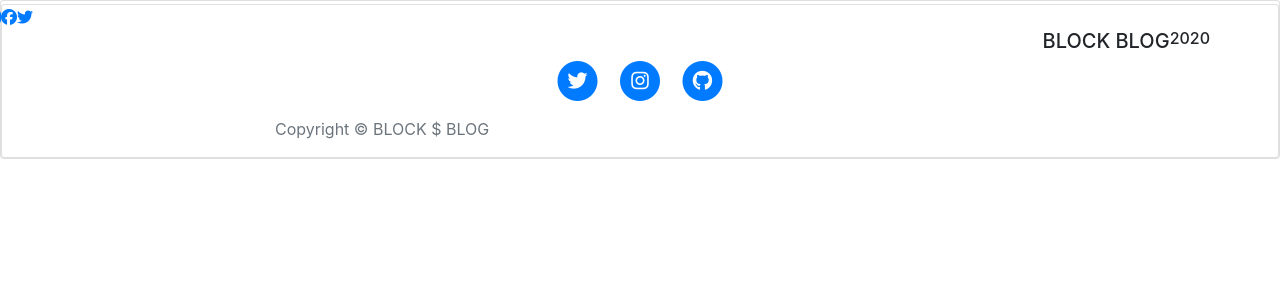
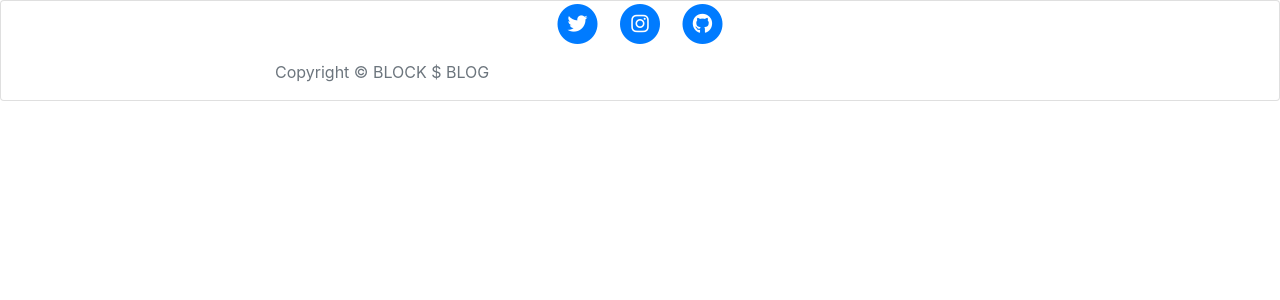
Before and after one commit to Murathe/BlockBlog, a Flask app: page / in a window 1280 px wide. Shown: the part 128-428 px from the top of the page. Run offline with Flask 2, Linux system fonts and the light colour scheme; data that the repository does not hold is empty; some libraries are stand-ins or nearby versions.

Commit message:
remove unnessary footer

```diff
--- a/app/templates/index.html
+++ b/app/templates/index.html
@@ -41,20 +41,4 @@
         <!--empty-->
       </div>
     </div>
-
-  <!-- Footer -->
-    <div class="card" id= "social">
-      <div class="row id="social-icons>
-        <a href=""><i class="fab fa-instagram"></i></a>
-        <a href=""><i class="fab fa-facebook"></i></a>
-        <a href=""><i class="fab fa-twitter"></i></a>
-      </div>
-  <div class="container">
-    <div class="row">
-      <div class="col-lg-8 col-md-10 mx-auto">
-      </div>
-      <h5>BLOCK BLOG</h5>
-      <h6>2020</h6>
-    </div>
-  </div>
 {% endblock %}
```
